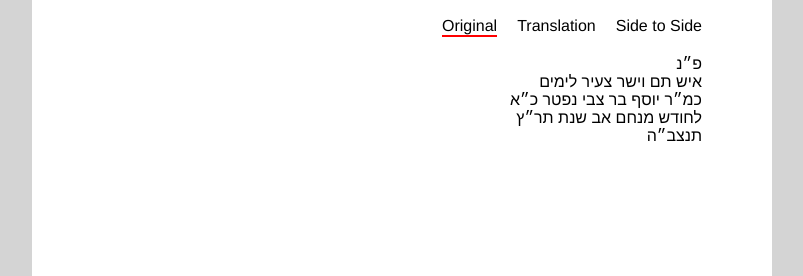
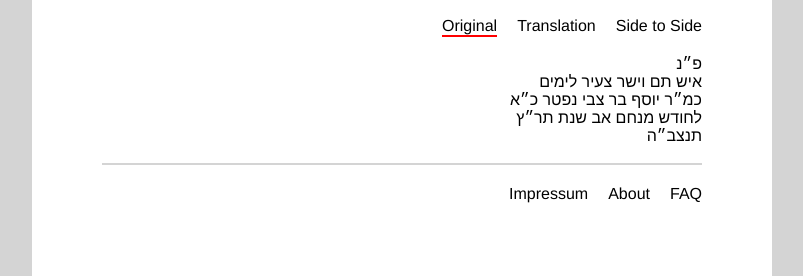
Before and after one commit to step21/poerelief, a Flask app: page / in a window 1280 px wide. Shown: the part 572-848 px from the top of the page, without its empty margins (238-1041 px from the left). Run offline with Flask 2, Linux system fonts and the light colour scheme; some libraries are stand-ins or nearby versions.

Commit message:
fixed footer bc no multi inheritance

```diff
--- a/poerelief/templates/layout.html
+++ b/poerelief/templates/layout.html
@@ -61,6 +61,13 @@
 		</div>
 <!--<div class="separator"></div> -->
 {% block footer %}
+<div class="separator"></div>
+	<div class="text-navigation">
+    <a href='#' data-target="#FAQ">FAQ</a>
+    <a href='#' data-target="#About">About</a>
+    <a href='#' data-target="#Impressum">Impressum</a>
+  </div>
+  <div class="footercontent"></div>
 {% endblock %}
 	</div><!-- container -->
 
```
